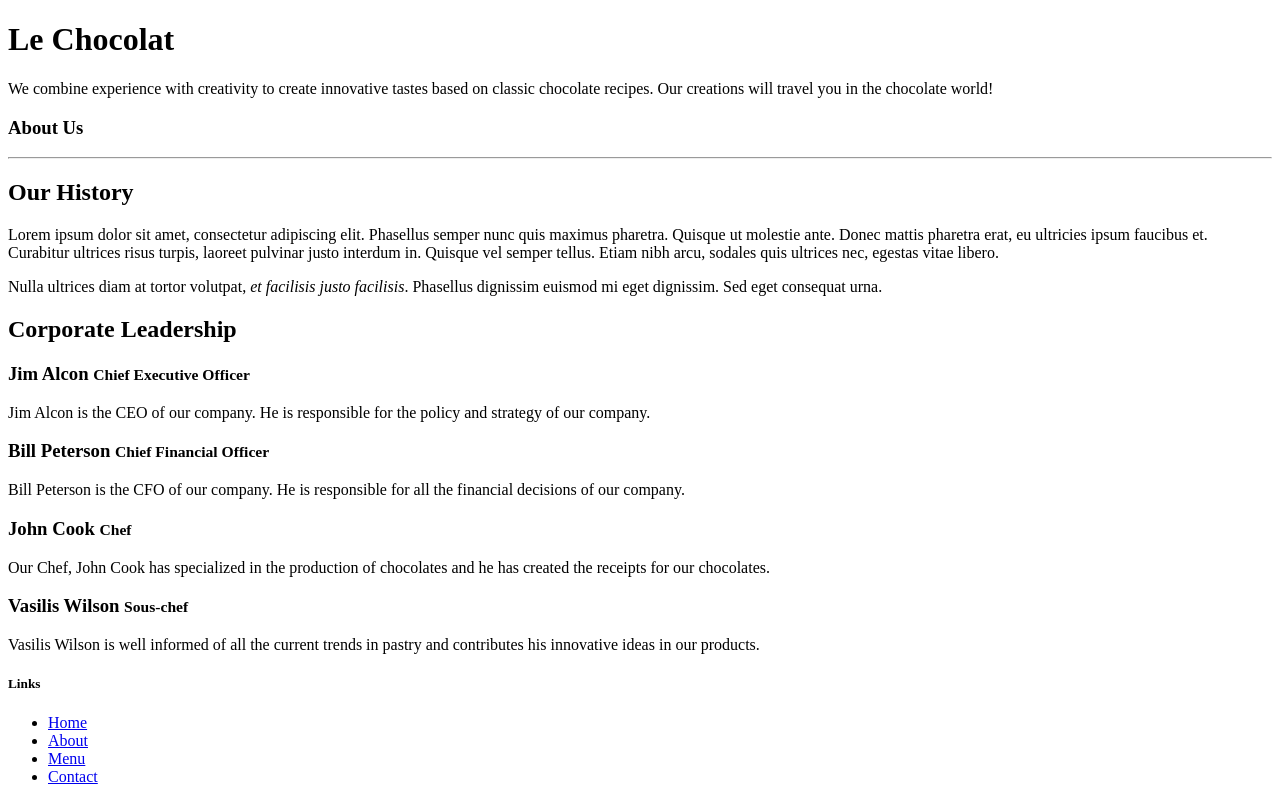
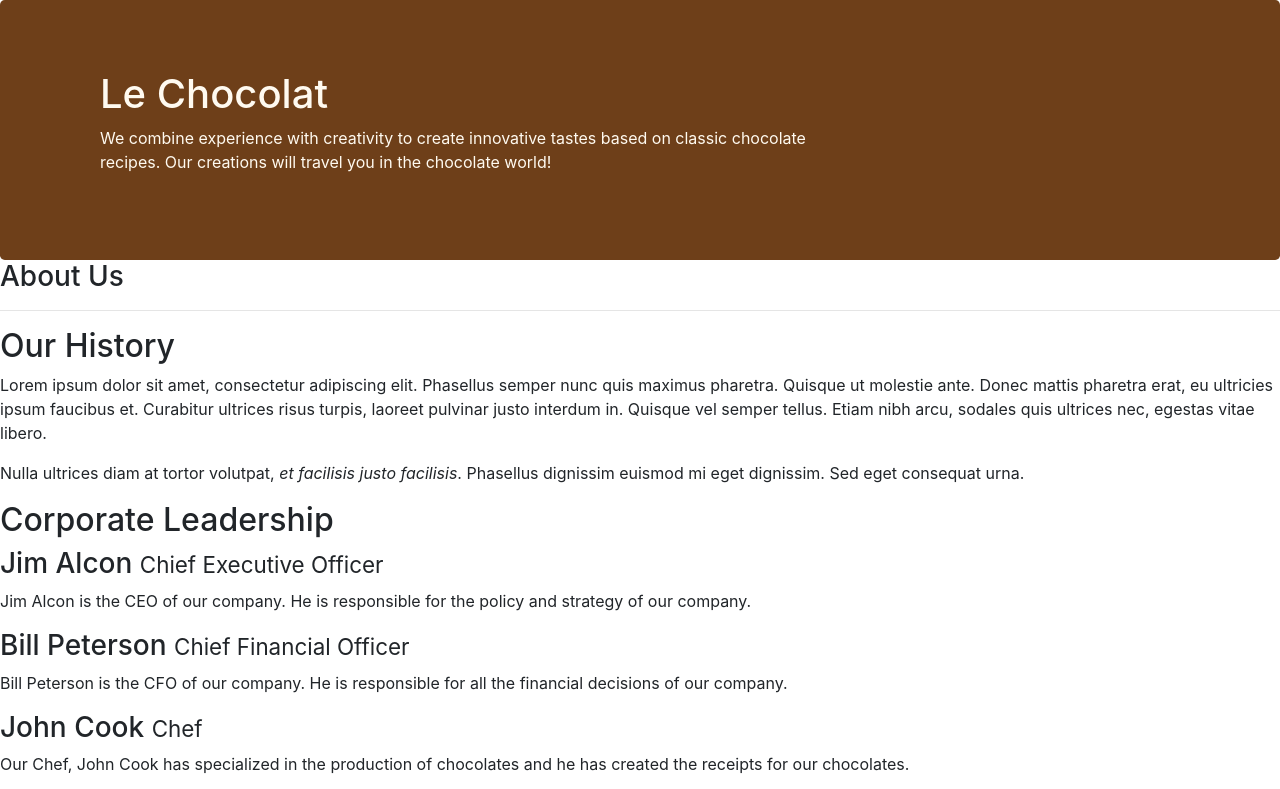
Before and after one commit to CeSeWo-LT/leChocolat, a website: page aboutus.html in a window 1280 px wide. Shown: the top 789 px of the page. Drawn offline with nearby package versions, Linux system fonts and the light colour scheme.

Commit message:
Bootstrap Assignment 1 Task 1

```diff
--- a/aboutus.html
+++ b/aboutus.html
@@ -2,7 +2,12 @@
 <html lang="en">
 
 <head>
-
+    <title>Le Chocolat</title>
+    <meta charset="utf-8">
+    <meta name="viewport" content="width=device-width, initial-scale=1, shrink-to-fit=no">
+    <meta http-equiv="x-ua-compatible" content="ie-edge">
+    <link rel="stylesheet" href="node_modules/bootstrap/dist/css/bootstrap.min.css">
+    <link rel="stylesheet" href="css/styles.css">
     <title>Le Chocolat</title>
 
 </head>
```
